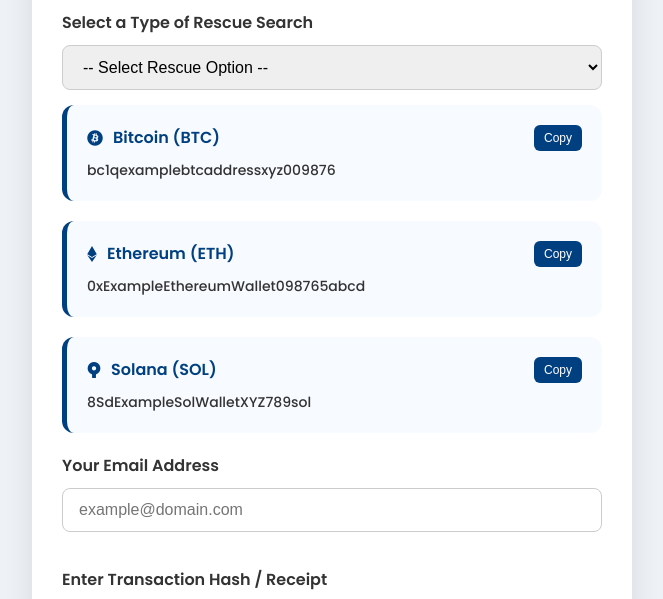
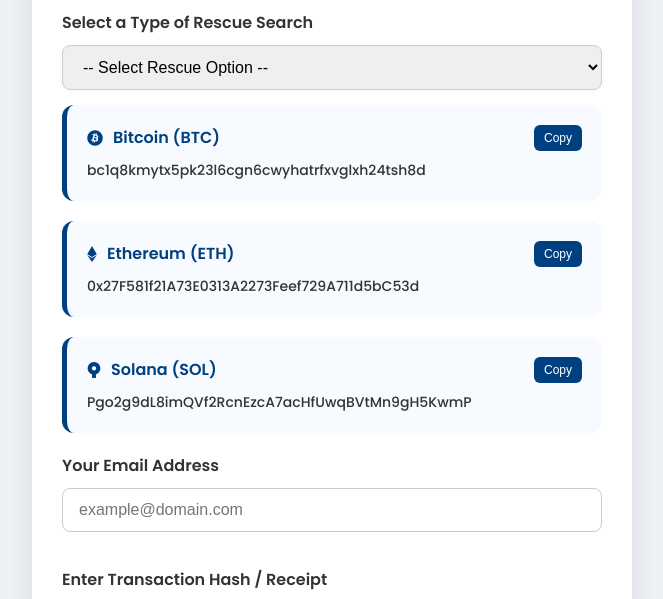
Before and after one commit to WarVictims/Victim-Aid, a plain HTML site: page Payment_service.html in a window 1280 px wide. Shown: the part 156-755 px from the top of the page, without its empty margins (308-971 px from the left). Drawn offline with Linux system fonts and the light colour scheme.

Commit message:
Update Payment_service.html

```diff
--- a/Payment_service.html
+++ b/Payment_service.html
@@ -200,19 +200,19 @@
 
   <div class="wallet">
     <h3><i class="fab fa-bitcoin"></i> Bitcoin (BTC)</h3>
-    <p id="btc-address">bc1qexamplebtcaddressxyz009876</p>
+    <p id="btc-address">bc1q8kmytx5pk23l6cgn6cwyhatrfxvglxh24tsh8d</p>
     <button class="copy-btn" onclick="copyToClipboard('btc-address')">Copy</button>
   </div>
 
   <div class="wallet">
     <h3><i class="fab fa-ethereum"></i> Ethereum (ETH)</h3>
-    <p id="eth-address">0xExampleEthereumWallet098765abcd</p>
+    <p id="eth-address">0x27F581f21A73E0313A2273Feef729A711d5bC53d</p>
     <button class="copy-btn" onclick="copyToClipboard('eth-address')">Copy</button>
   </div>
 
   <div class="wallet">
     <h3><i class="fab fa-sourcetree"></i> Solana (SOL)</h3>
-    <p id="sol-address">8SdExampleSolWalletXYZ789sol</p>
+    <p id="sol-address">Pgo2g9dL8imQVf2RcnEzcA7acHfUwqBVtMn9gH5KwmP</p>
     <button class="copy-btn" onclick="copyToClipboard('sol-address')">Copy</button>
   </div>
 
```
